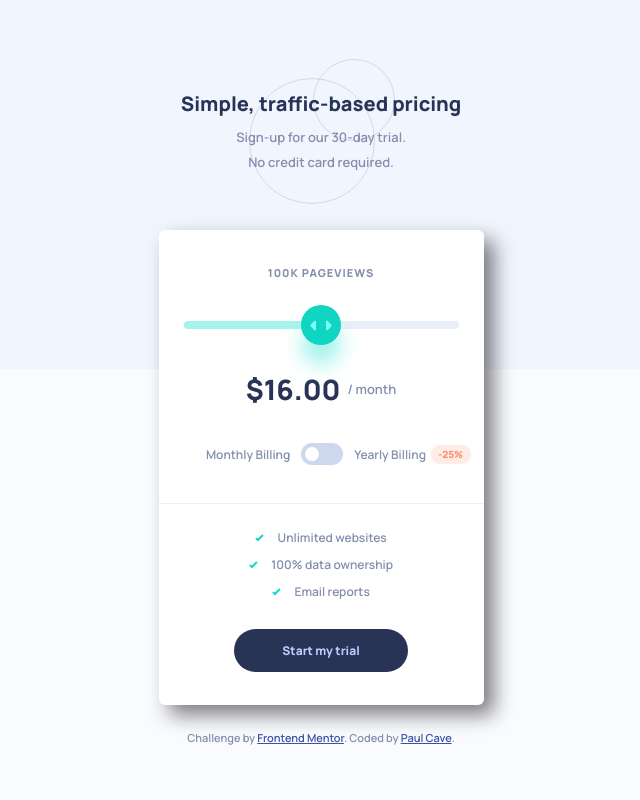
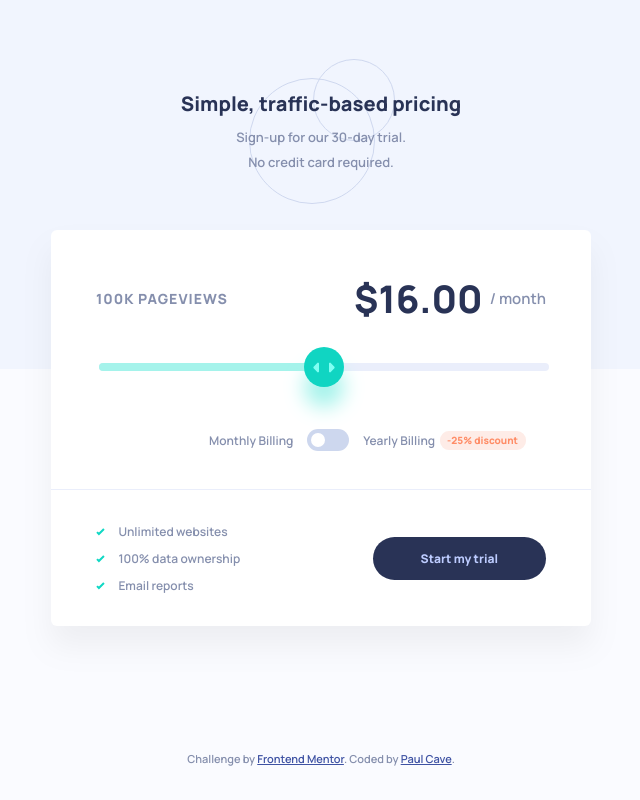
Before and after one commit to paul-cave/interactive-pricing-component, a plain HTML site: page index.html in a window 1280 px wide. Shown: the whole page, without its empty margins (319-959 px from the left). Drawn offline with Linux system fonts and the light colour scheme.

Commit message:
desktop design added

```diff
--- a/style.css
+++ b/style.css
@@ -100,10 +100,11 @@ h2 {
 .pricing-container {
   width: 32.5rem;
   height: 47.5rem;
-  margin: 2.5rem 2.5rem;
+  margin: 2.5rem;
+  /* padding: 2.5rem; */
   border-radius: 0.6rem;
   background-color: var(--clr-white);
-  box-shadow: 1rem 1rem 2rem rgba(0, 0, 0, 0.5);
+  box-shadow: 0 2rem 3rem rgba(125, 125, 125, 0.1);
   display: flex;
   flex-direction: column;
   align-items: center;
@@ -154,6 +155,7 @@ h2 {
   justify-content: center;
   z-index: 2;
   box-shadow: 0 2rem 2rem var(--clr-soft-cyan);
+  cursor: pointer;
 }
 
 .pageviews {
@@ -194,6 +196,7 @@ h2 {
   background-color: var(--clr-light-grey-blue-toggle);
   border-radius: 1.1rem;
   margin: 0 1.1rem;
+  cursor: pointer;
 }
 
 .billing-toggle-circle {
@@ -253,4 +256,79 @@ h2 {
   padding: 1.3rem 4.8rem;
   margin-top: auto;
   margin-bottom: 1.1rem;
+  cursor: pointer;
 }
+.btn-start:hover {
+  color: var(--clr-white);
+}
+
+footer {
+  margin-top: 10rem;
+}
+
+/* 40 * 16px = 640px */
+@media screen and (min-width: 40em) {
+  .pricing-container {
+    width: 54rem;
+    height: 39.6rem;
+  }
+  .pricing-grid {
+    padding: 4.2rem 4.5rem;
+    width: 100%;
+    display: grid;
+    grid-template-areas: "views price" "slider slider";
+  }
+  .pageviews {
+    grid-area: views;
+    display: flex;
+    align-items: center;
+    margin-bottom: 0;
+    font-size: 1.4rem;
+  }
+  .price {
+    grid-area: price;
+    margin-top: 0;
+    justify-content: flex-end;
+    font-size: 1.5rem;
+  }
+  .price-number {
+    font-size: 3.8rem;
+  }
+  .slider {
+    grid-area: slider;
+    margin: 2.3rem 0.3rem 0 0.3rem;
+  }
+  .billing-container {
+    margin-left: auto;
+    margin-right: 6.5rem;
+  }
+  .billing-toggle {
+    margin: 0 1.4rem;
+  }
+  .discount-hidden {
+    display: unset;
+    margin-left: 0.2rem;
+  }
+  .features-container {
+    flex-direction: row;
+    justify-content: space-between;
+    align-items: center;
+    text-align: unset;
+    padding: 0 4.5rem;
+  }
+  .btn-start {
+    margin: unset;
+  }
+}
+
+/* background image fix for large screens */
+@media screen and (min-width: 90em) {
+  body::before {
+    background: url(./images/bg-pattern-large.svg) no-repeat;
+    position: absolute;
+    width: 100%;
+    height: 44.9rem;
+    top: 10%;
+    z-index: -2;
+  }
+}
```
Also changed, not shown: index.html (+1 -1 lines), images/bg-pattern-large copy.svg (added), images/bg-pattern-large.svg (added), 1 other file.
